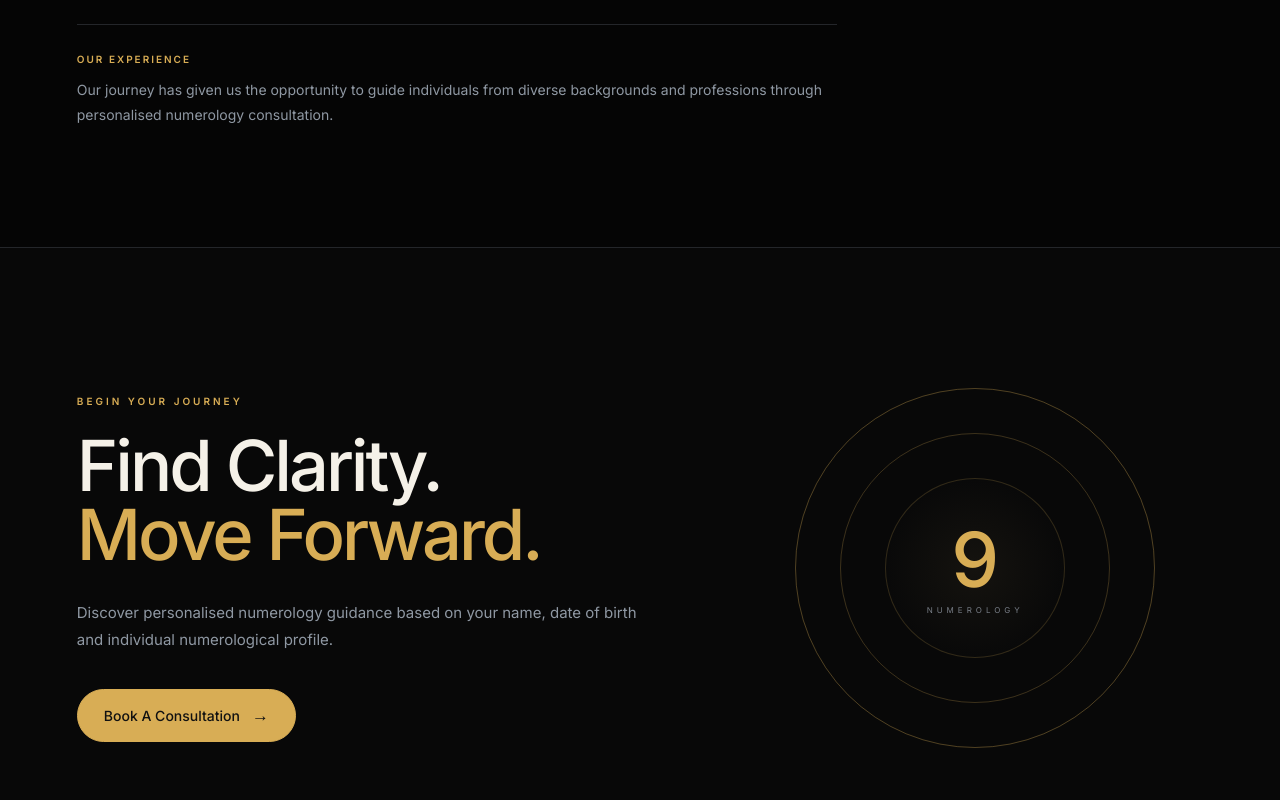
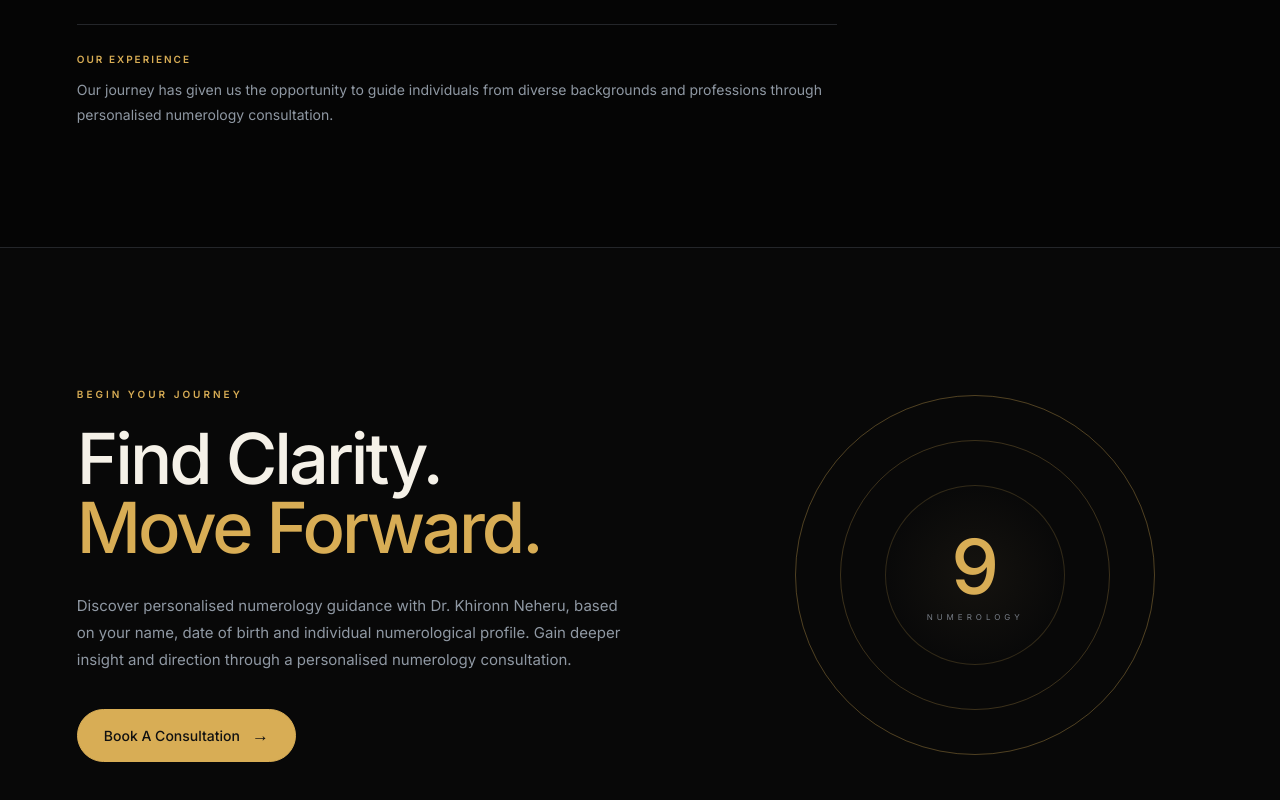
Before and after one commit to khironnnehurunumerology-art/khironn-neheru-numerology, a Next.js app: page /about in a window 1280 px wide. Shown: the part 4708-5508 px from the top of the page. Built offline with nearby package versions, Linux system fonts and the light colour scheme.

Commit message:
Improve About section SEO

```diff
--- a/components/AboutCTA.tsx
+++ b/components/AboutCTA.tsx
@@ -19,13 +19,17 @@ export default function AboutCTA() {
           </h2>
 
           <p className={styles.description}>
-            Discover personalised numerology guidance based on your
-            name, date of birth and individual numerological profile.
+            Discover personalised numerology guidance with Dr.
+            Khironn Neheru, based on your name, date of birth and
+            individual numerological profile. Gain deeper insight
+            and direction through a personalised numerology
+            consultation.
           </p>
 
           <Link
             href="/appointment"
             className={styles.button}
+            aria-label="Book a numerology consultation with Dr. Khironn Neheru"
           >
             Book A Consultation
             <span>→</span>
@@ -33,7 +37,10 @@ export default function AboutCTA() {
         </div>
 
         {/* RIGHT NUMEROLOGY SYMBOL */}
-        <div className={styles.symbol}>
+        <div
+          className={styles.symbol}
+          aria-label="Numerology symbol"
+        >
           <div className={styles.circleOne}>
             <div className={styles.circleTwo}>
               <div className={styles.circleThree}>
```
